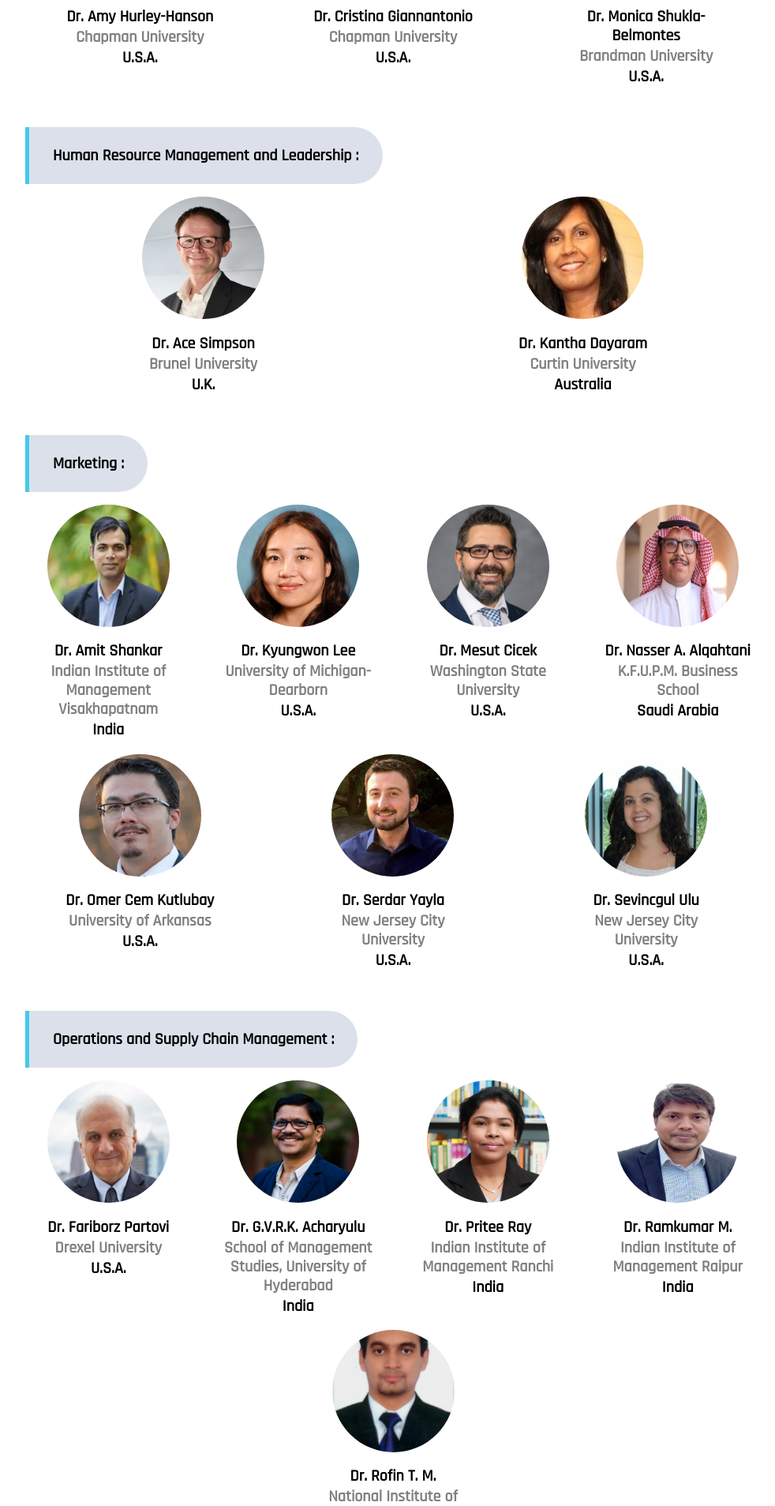
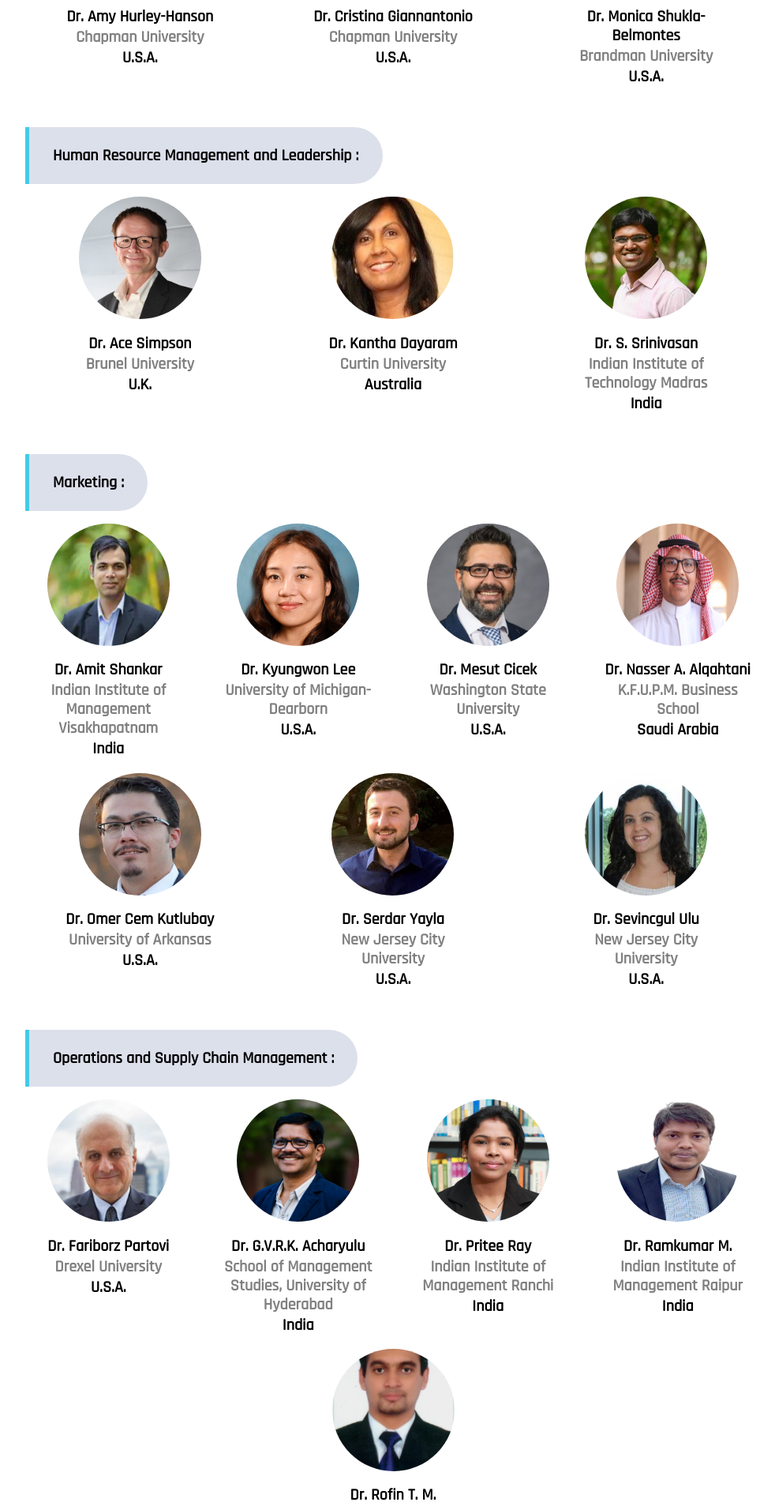
Before and after one commit to touqeer121/nitwConference-live, a Django app: page /session-chairs/ in a window 1280 px wide. Shown: the part 2614-4521 px from the top of the page at 79% size, without its empty margins (162-1144 px from the left). Run offline with Django 3.2, Linux system fonts and the light colour scheme; parts of the project's set-up code (start-up, migrations or seed data) failed here and were passed over; some libraries are stand-ins or nearby versions; some web fonts are replaced.

Commit message:
updated session chairs srinivasan

```diff
--- a/templates/session_chairs.html
+++ b/templates/session_chairs.html
@@ -247,6 +247,17 @@
                             <h5 class="my-card-title">Australia</h5>
                         </div>
                     </div>
+
+                    <div class=" col-md-3 col-sm-6 my-item" data-aos="fade-up" data-aos-duration="1000">
+                        <div class="my-card my-item-card my-card-block">
+                            <img src="{% static 'images/srinivasan.jpg' %}" class="card-img my-card-img mini-card-img" alt="..."/>
+                            <a href="https://som.iitkgp.ac.in/faculty.php#19015">
+                                <h5 class="my-card-title">Dr. S. Srinivasan</h5>
+                            </a>
+                            <h5 class="my-card-title" style="color: grey">Indian Institute of Technology Madras</h5>
+                            <h5 class="my-card-title">India</h5>
+                        </div>
+                    </div>
                 </div>
             </li>
 
```
Also changed, not shown: static/images/srinivasan.jpg (added).
